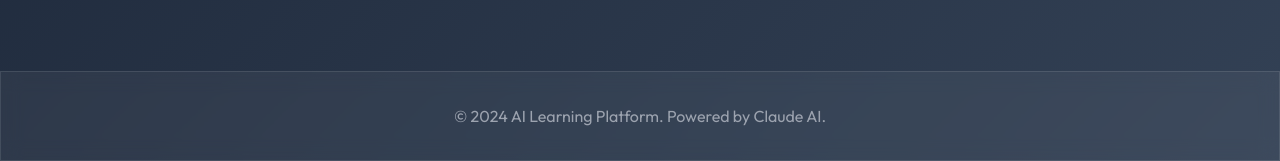
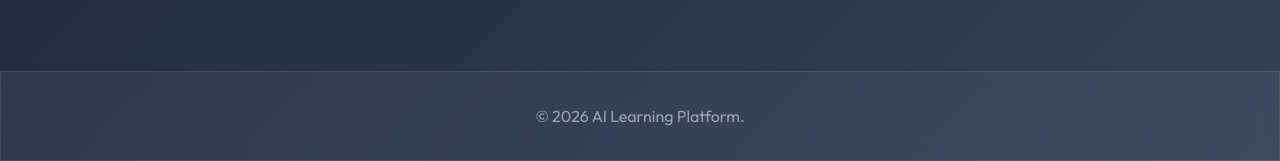
Before and after one commit to AmbroTall/AI-learning-management-system, a Django app: page /module/1/ in a window 1280 px wide. Shown: the part 2063-2224 px from the top of the page. Run offline with Django 5.2, Linux system fonts and the light colour scheme; the first user in the database is signed in; data comes from the database, SQL or seed files in the repository; some libraries are stand-ins or nearby versions.

Commit message:
chore: Changing the date to current year

```diff
--- a/templates/base.html
+++ b/templates/base.html
@@ -232,7 +232,7 @@
     <footer class="glass-effect mt-20 py-8">
         <div class="max-w-7xl mx-auto px-4 sm:px-6 lg:px-8 text-center">
             <p class="text-gray-400">
-                &copy; 2024 AI Learning Platform. Powered by Claude AI.
+                &copy; 2026 AI Learning Platform.
             </p>
         </div>
     </footer>
```
